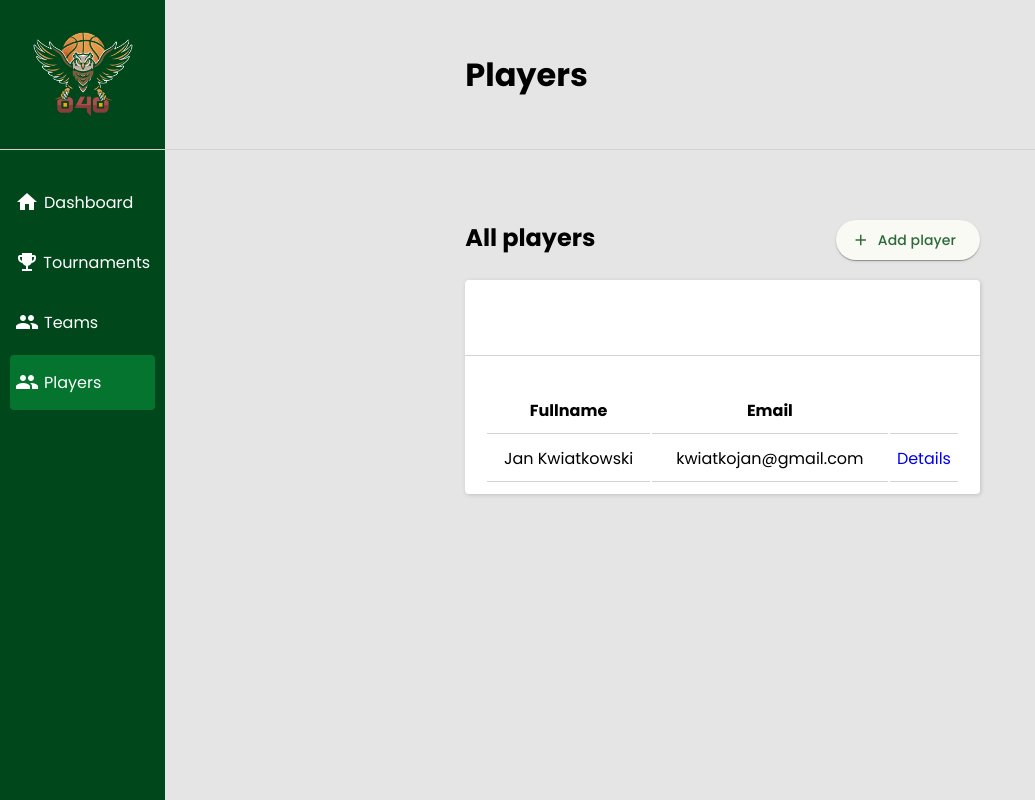
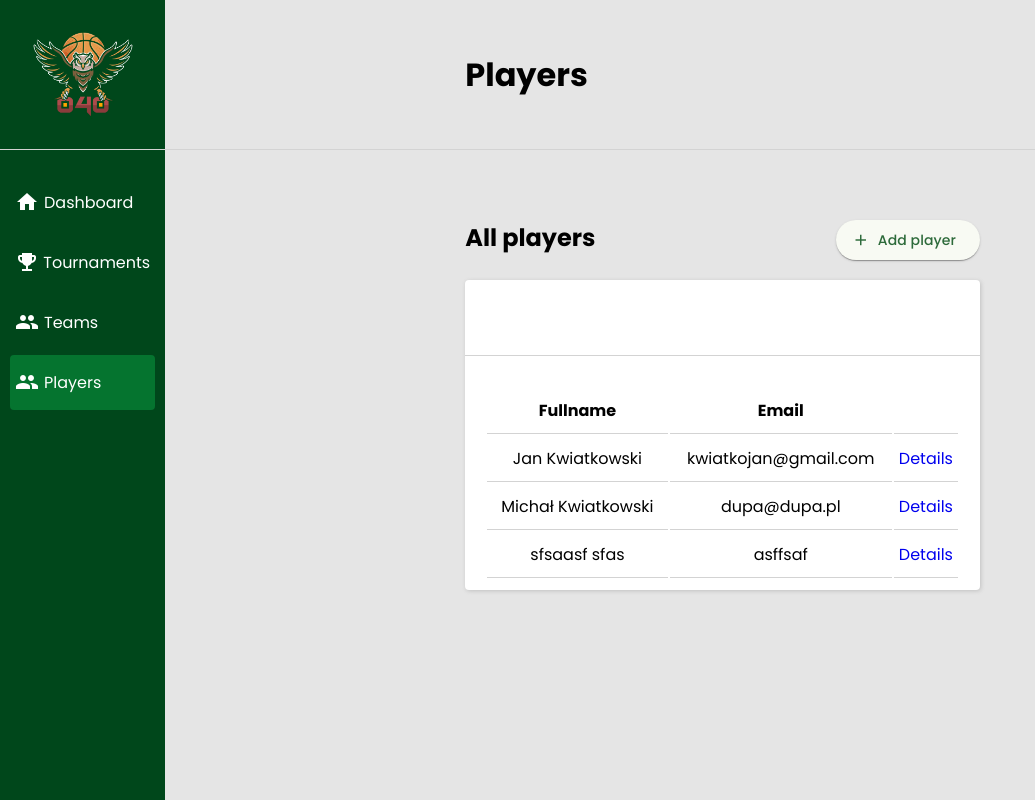
Before and after one commit to kwiatkowskijan/040basket-league, an Angular app: page /players in a window 1280 px wide. Shown: the whole page, without its empty margins (0-1035 px from the left). Built offline with nearby package versions, Linux system fonts and the light colour scheme; data requests are answered from the project's data file.

Commit message:
Adding player

```diff
--- a/db.json
+++ b/db.json
@@ -82,6 +82,20 @@
       "name": "Jan",
       "surname": "Kwiatkowski",
       "birthDate": "2002-09-19"
+    },
+    {
+      "id": "a21b",
+      "name": "Michał",
+      "surname": "Kwiatkowski",
+      "email": "dupa@dupa.pl",
+      "birthDate": ""
+    },
+    {
+      "id": "e1ae",
+      "name": "sfsaasf",
+      "surname": "sfas",
+      "email": "asffsaf",
+      "birthDate": "2025-01-11T23:00:00.000Z"
     }
   ]
 }
--- a/src/app/players/player-details/player-details.component.css
+++ b/src/app/players/player-details/player-details.component.css
@@ -1,4 +1,5 @@
 form {
     display: flex;
     justify-content: space-between;
+    align-items: center;
 }
--- a/src/app/players/player-details/player-details.component.html
+++ b/src/app/players/player-details/player-details.component.html
@@ -6,11 +6,16 @@
     <div class="item-container one-column">
         <div class="item">
             <div class="item-title-area">
-                <h2>Player</h2>
+                @if (isNew) {
+                    <h2>Add new player</h2>
+                }
+                @if (!isNew) {
+                    <h2>Player</h2>
+                }
             </div>
             <div class="item-content">
                 <div [hidden]="!isEditing">
-                    <form [formGroup]="playerForm" (ngSubmit)="addEditPlayer()">
+                    <form [formGroup]="playerForm" (ngSubmit)="createEditPlayer(playerForm)">
                         <mat-form-field appearance="outline">
                             <mat-label>Name</mat-label>
                             <input matInput type="text" id="name" formControlName="name">
@@ -25,7 +30,7 @@
                         </mat-form-field>
                         <mat-form-field appearance="outline">
                             <mat-label>Birthdate</mat-label>
-                            <input matInput [matDatepicker]="picker">
+                            <input matInput [matDatepicker]="picker" formControlName="birthDate">
                             <mat-hint>MM/DD/YYYY</mat-hint>
                             <mat-datepicker-toggle matIconSuffix [for]="picker"></mat-datepicker-toggle>
                             <mat-datepicker #picker></mat-datepicker>
--- a/src/app/players/player-details/player-details.component.ts
+++ b/src/app/players/player-details/player-details.component.ts
@@ -62,8 +62,37 @@ export class PlayerDetailsComponent {
     this.isEditing = true;
   }
 
-  addEditPlayer() {
+  createEditPlayer(form: FormGroup) {
+    if (this.player) {
+      this.player.name = form.value.name ?? '';
+      this.player.surname = form.value.surname ?? '';
+      this.player.email = form.value.email ?? '';
+      this.player.birthDate = form.value.birthDate ?? '';
 
+      if (this.isNew) {
+        this.playerService.createPlayer(this.player).subscribe({
+          next: (data) => {
+            this.player = data;
+            this.isNew = false;
+            this.isEditing = false;
+            console.log("Adding succesful!")
+          },
+          error: (error) => {
+            console.error('Error fetching posts:', error);
+          }
+        });
+      } else {
+        this.playerService.editPlayer(this.player).subscribe({
+          next: (data) => {
+            this.player = data;
+            this.isEditing = false;
+            console.log("Update succesful!")
+          },
+          error: (error) => {
+            console.error('Error fetching posts:', error);
+          }
+        })
+      }
+    }
   }
-
 }
--- a/src/app/players/players-list/players-list.component.html
+++ b/src/app/players/players-list/players-list.component.html
@@ -19,13 +19,13 @@
                         <th>Email</th>
                         <th></th>
                     </tr>
+                    @for(player of playerList; track $index) {
                     <tr>
-                        @for(player of playerList; track $index) {
                         <td>{{player.name}} {{player.surname}}</td>
                         <td>{{player.email}}</td>
                         <td><a [routerLink]="['/player', player.id]">Details</a></td>
-                        }
                     </tr>
+                    }
                 </table>
             </div>
         </div>
```
